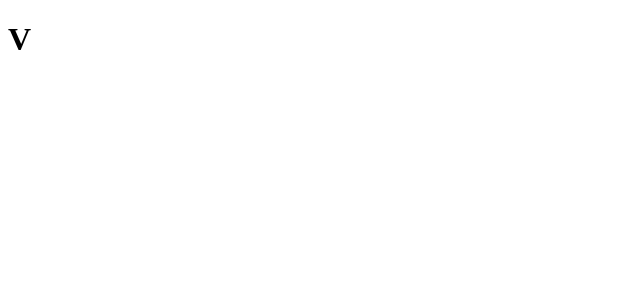
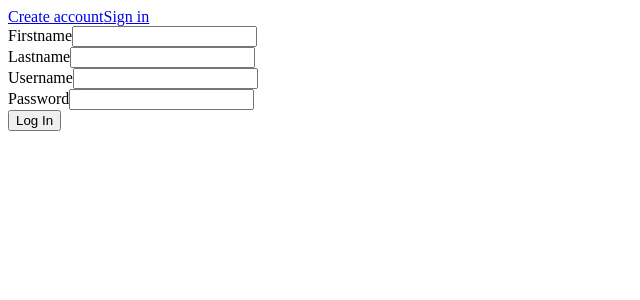
Before and after one commit to JosephDuvvani/clone-x-app, a React (Vite) app: page /signup in a window 1280 px wide. Shown: the top 300 px of the page, without its empty margins (0-640 px from the left). Built offline with nearby package versions, Linux system fonts and the light colour scheme; no server answers.

Commit message:
Create login/signup pages with API integration
Used React Router for navigation
And created a user context for managing user state

```diff
--- a/src/App.jsx
+++ b/src/App.jsx
@@ -1,7 +1,12 @@
+import { createBrowserRouter, RouterProvider } from "react-router-dom";
+import routes from "./routes/routes";
+
+const router = createBrowserRouter(routes);
+
 function App() {
   return (
     <>
-      <h1>V</h1>
+      <RouterProvider router={router} />
     </>
   );
 }
--- /dev/null
+++ b/src/components/accountButton.jsx
@@ -0,0 +1,27 @@
+import { Link } from "react-router-dom";
+import api from "../config/api.config";
+import { useContext } from "react";
+import UserContext from "../context/userContext";
+
+const AccountButton = () => {
+  const { user, setUser } = useContext(UserContext);
+
+  const handleLogOut = (e) => {
+    e.preventDefault();
+    api
+      .get("/auth/logout")
+      .then((res) => setUser(null))
+      .catch((error) => console.error(error.message));
+  };
+  return (
+    <div>
+      <div>
+        <Link to={"/logout"} onClick={handleLogOut}>
+          Log Out @{user.username}
+        </Link>
+      </div>
+    </div>
+  );
+};
+
+export default AccountButton;
--- /dev/null
+++ b/src/config/api.config.js
@@ -0,0 +1,8 @@
+import axios from "axios";
+
+const api = axios.create({
+  baseURL: import.meta.env.VITE_APP_API_URL,
+  withCredentials: true,
+});
+
+export default api;
--- /dev/null
+++ b/src/context/userContext.jsx
@@ -0,0 +1,7 @@
+import { createContext } from "react";
+
+const UserContext = createContext();
+const UserProvider = UserContext.Provider;
+
+export { UserProvider };
+export default UserContext;
--- /dev/null
+++ b/src/pages/auth/index.jsx
@@ -0,0 +1,24 @@
+import { useContext, useEffect } from "react";
+import { Link, Outlet, useNavigate } from "react-router-dom";
+import UserContext from "../../context/userContext";
+
+const Auth = () => {
+  const navigate = useNavigate();
+  const { user } = useContext(UserContext);
+
+  useEffect(() => {
+    if (user) navigate("/home", { replace: true });
+  }, [user?.id]);
+
+  return (
+    <div>
+      <div>
+        <Link to={"/signup"}>Create account</Link>
+        <Link to={"/login"}>Sign in</Link>
+      </div>
+      <Outlet />
+    </div>
+  );
+};
+
+export default Auth;
--- /dev/null
+++ b/src/pages/auth/login.jsx
@@ -0,0 +1,58 @@
+import { useContext, useEffect, useState } from "react";
+import UserContext from "../../context/userContext";
+import { replace, useNavigate } from "react-router-dom";
+import api from "../../config/api.config";
+
+const Login = () => {
+  const [username, setUsername] = useState("");
+  const [password, setPassword] = useState("");
+
+  const navigate = useNavigate();
+  const { user, setUser } = useContext(UserContext);
+
+  useEffect(() => {
+    if (user) navigate("home", { replace: true });
+  }, [user?.id]);
+
+  const handleSubmit = (e) => {
+    e.preventDefault();
+
+    api.post("/auth/login", { username, password }).then((res) => {
+      if (res.statusText == "OK") {
+        setUser(res.data.user);
+        navigate("/");
+      }
+    });
+  };
+  return (
+    <>
+      {!user && (
+        <form onSubmit={handleSubmit}>
+          <div>
+            <span>Username</span>
+            <input
+              type="text"
+              name="username"
+              value={username}
+              onChange={(e) => setUsername(e.target.value)}
+              required
+            />
+          </div>
+          <div>
+            <span>Password</span>
+            <input
+              type="password"
+              name="password"
+              value={password}
+              onChange={(e) => setPassword(e.target.value)}
+              required
+            />
+          </div>
+          <button>Log In</button>
+        </form>
+      )}
+    </>
+  );
+};
+
+export default Login;
--- /dev/null
+++ b/src/pages/auth/signup.jsx
@@ -0,0 +1,91 @@
+import { useContext, useState } from "react";
+import UserContext from "../../context/userContext";
+import { useNavigate } from "react-router-dom";
+
+const Signup = () => {
+  const [username, setUsername] = useState("");
+  const [password, setPassword] = useState("");
+  const [firstname, setFirstname] = useState("");
+  const [lastname, setLastname] = useState("");
+
+  const navigate = useNavigate();
+  const { user, setUser } = useContext(UserContext);
+
+  const handleSubmit = (e) => {
+    e.preventDefault();
+
+    const apiURL = import.meta.env.VITE_CLONE_X_API_URL;
+    const options = {
+      method: "POST",
+      headers: {
+        "Content-Type": "application/json",
+      },
+      body: JSON.stringify({
+        firstname,
+        lastname,
+        username,
+        password,
+      }),
+    };
+
+    fetch(`${apiURL}/auth/signup`, options)
+      .then((res) => res.json())
+      .then((data) => {
+        console.log(data);
+        if (data.user) {
+          setUser(data.user);
+          navigate("/", { replace: true });
+        }
+      });
+  };
+  return (
+    <>
+      {!user && (
+        <form onSubmit={handleSubmit}>
+          <div>
+            <span>Firstname</span>
+            <input
+              type="text"
+              name="firstname"
+              value={username}
+              onChange={(e) => setFirstname(e.target.value)}
+              required
+            />
+          </div>
+          <div>
+            <span>Lastname</span>
+            <input
+              type="text"
+              name="lastname"
+              value={username}
+              onChange={(e) => setLastname(e.target.value)}
+            />
+          </div>
+          <div>
+            <span>Username</span>
+            <input
+              type="text"
+              name="username"
+              value={username}
+              onChange={(e) => setUsername(e.target.value)}
+              required
+            />
+          </div>
+          <div>
+            <span>Password</span>
+            <input
+              type="password"
+              name="password"
+              value={password}
+              onChange={(e) => setPassword(e.target.value)}
+              required
+            />
+          </div>
+          <button>Log In</button>
+        </form>
+      )}
+    </>
+  );
+};
+
+export default Signup;
--- /dev/null
+++ b/src/pages/home.jsx
@@ -0,0 +1,24 @@
+import { useContext, useEffect } from "react";
+import UserContext from "../context/userContext";
+import { useNavigate } from "react-router-dom";
+
+const Homepage = () => {
+  const { user } = useContext(UserContext);
+  const navigate = useNavigate();
+
+  useEffect(() => {
+    if (!user) navigate("/", { replace: true });
+  }, [user?.id]);
+
+  return (
+    <>
+      {user && (
+        <>
+          <div>{user.profile.firstname}'s Homepage</div>
+        </>
+      )}
+    </>
+  );
+};
+
+export default Homepage;
--- /dev/null
+++ b/src/pages/layout.jsx
@@ -0,0 +1,40 @@
+import { useEffect, useState } from "react";
+import { Outlet } from "react-router-dom";
+import { UserProvider } from "../context/userContext";
+import api from "../config/api.config";
+import AccountButton from "../components/accountButton";
+
+const Layout = () => {
+  const [user, setUser] = useState();
+  const [loading, setLoading] = useState(true);
+
+  useEffect(() => {
+    api
+      .get("/auth/me")
+      .then((res) => setUser(res.data.user))
+      .catch(() => setUser(null))
+      .finally(() => setLoading(false));
+  }, []);
+
+  return (
+    <div className="layout">
+      <UserProvider value={{ user, setUser }}>
+        {!loading && (
+          <>
+            {user && (
+              <header>
+                <AccountButton />
+              </header>
+            )}
+            <main>
+              <Outlet />
+            </main>
+          </>
+        )}
+        {loading && <div>Loading...</div>}
+      </UserProvider>
+    </div>
+  );
+};
+
+export default Layout;
--- /dev/null
+++ b/src/routes/routes.jsx
@@ -0,0 +1,34 @@
+import Homepage from "../pages/home";
+import Layout from "../pages/layout";
+import Login from "../pages/auth/login";
+import Signup from "../pages/auth/signup";
+import Auth from "../pages/auth";
+
+const routes = [
+  {
+    path: "/",
+    element: <Layout />,
+    children: [
+      {
+        path: "/",
+        element: <Auth />,
+        children: [
+          {
+            path: "login",
+            element: <Login />,
+          },
+          {
+            path: "signup",
+            element: <Signup />,
+          },
+        ],
+      },
+      {
+        path: "home",
+        element: <Homepage />,
+      },
+    ],
+  },
+];
+
+export default routes;
```
